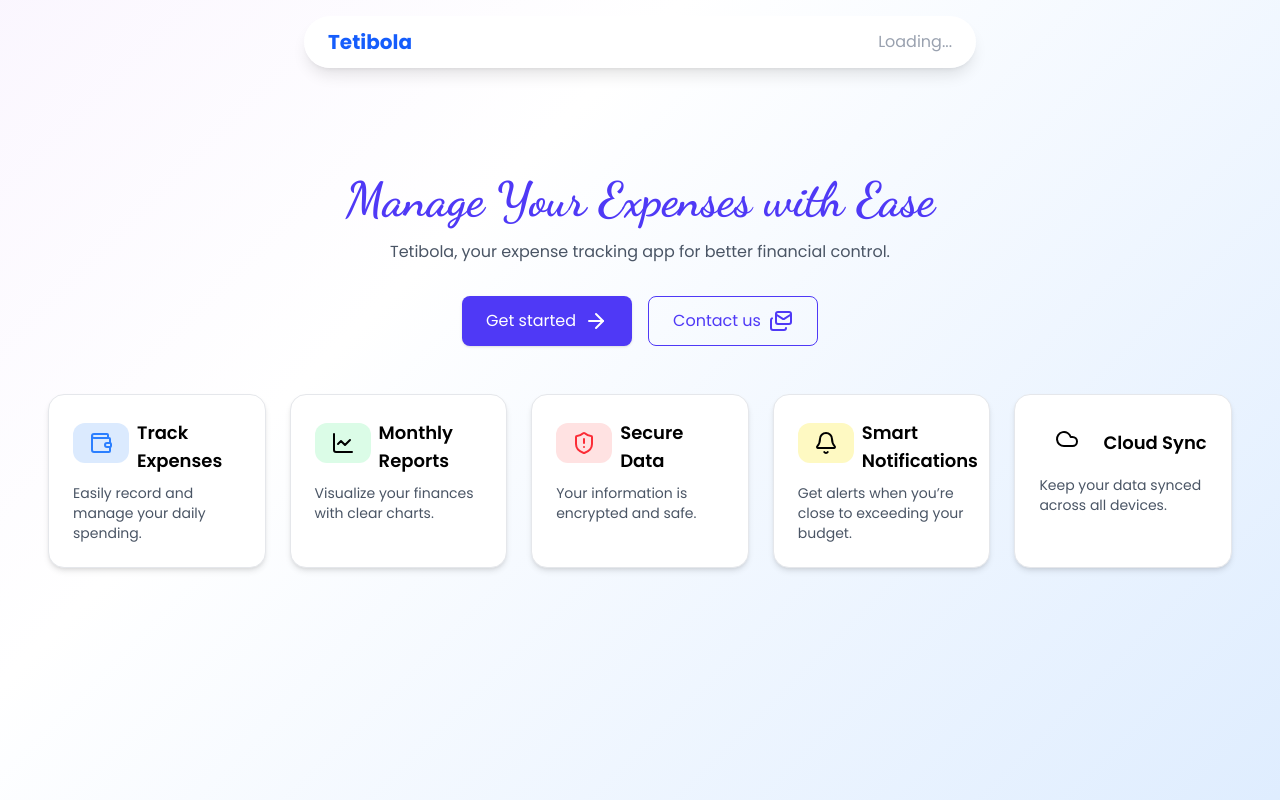
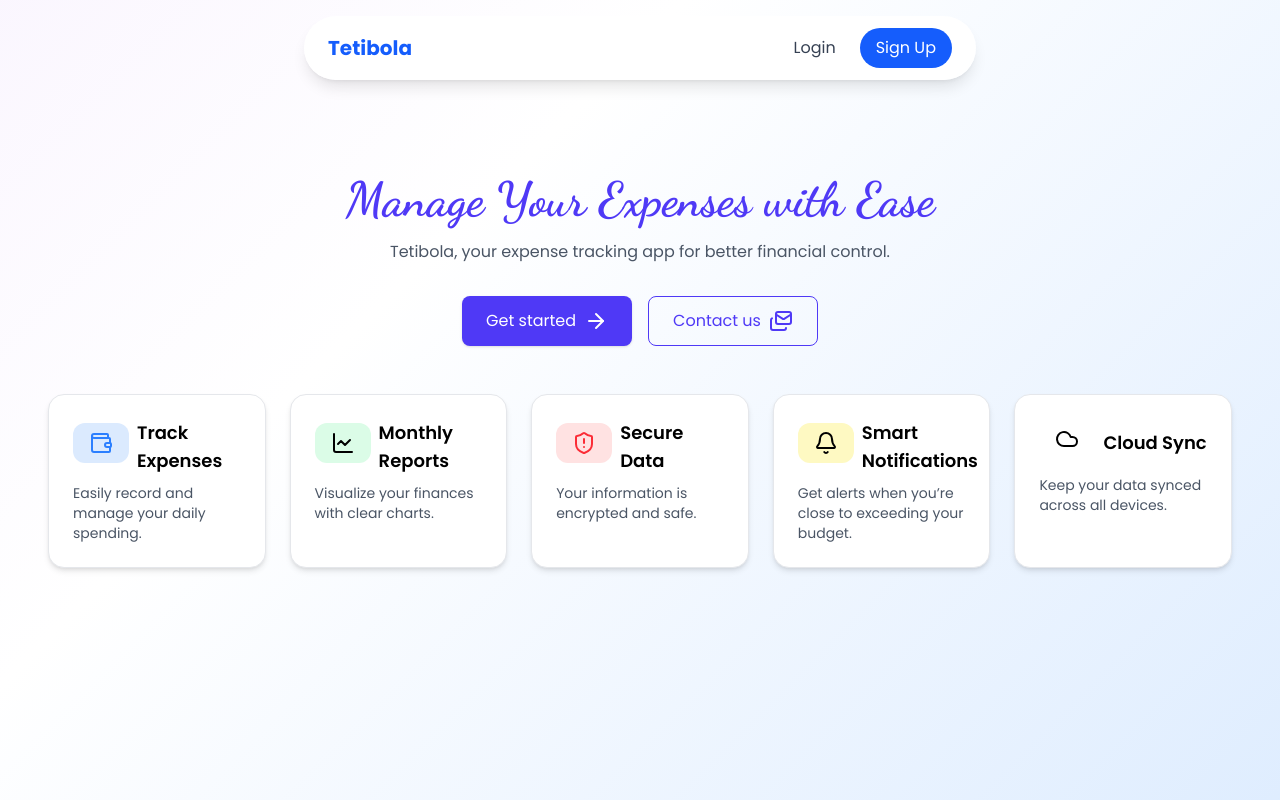
Before and after one commit to anthonyRanivoarison/tetibola, a React (Vite) app in the folder apps/client/: page / in a window 1280 px wide. Built offline with nearby package versions, Linux system fonts and the light colour scheme; no server answers.

Commit message:
fix: resolve loading on navbar

```diff
--- a/apps/client/src/components/templates/homepage/Navbar.tsx
+++ b/apps/client/src/components/templates/homepage/Navbar.tsx
@@ -34,9 +34,7 @@ export default function Navbar() {
       </div>
 
       <div className="flex items-center gap-6">
-        {isAuthenticated === null ? (
-          <span className="text-gray-400">Loading...</span>
-        ) : isAuthenticated ? (
+        {isAuthenticated ? (
           <>
             <Link
               to="/dashboard"
```
